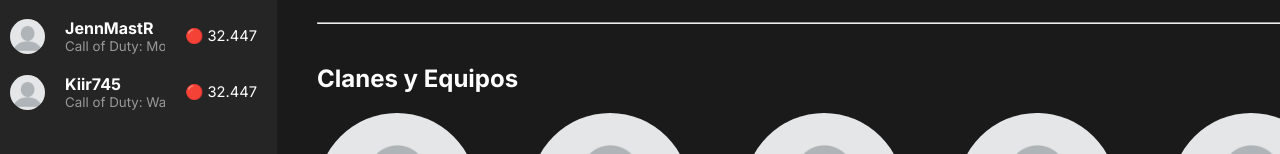
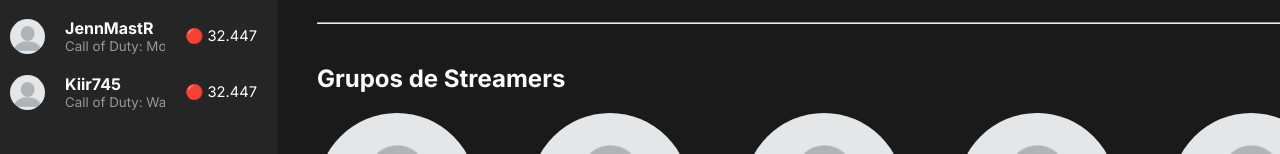
Before and after one commit to SergioGGarcia/web-nexus, a plain HTML site: page grupos.html in a window 1280 px wide. Shown: the part 450-604 px from the top of the page. Drawn offline with Linux system fonts and the light colour scheme; a web font is replaced by a local one.

Commit message:
Update grupos.html

```diff
--- a/grupos.html
+++ b/grupos.html
@@ -266,7 +266,7 @@
                 <hr>
 
                 <div class="seccion_titulo">
-                    <span>Clanes y Equipos</span>
+                    <span>Grupos de Streamers</span>
                 </div>
 
                 <div class="contenido_seccion_categorias">
```
